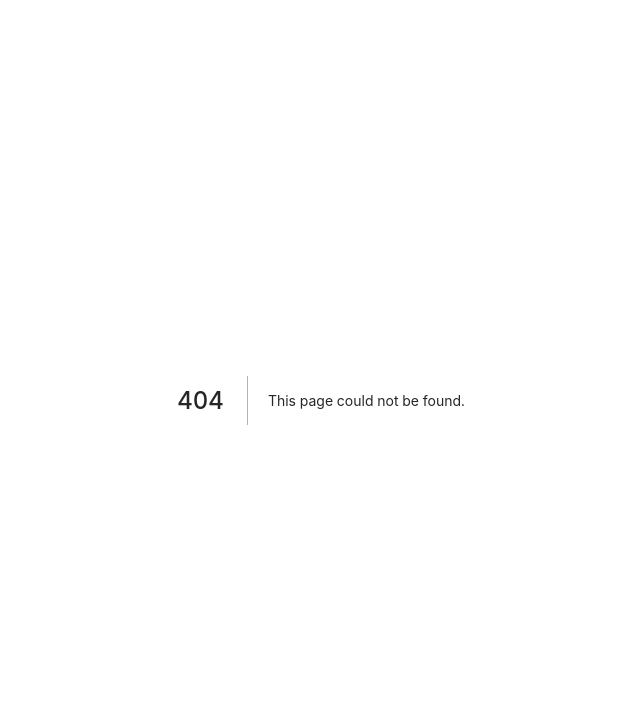
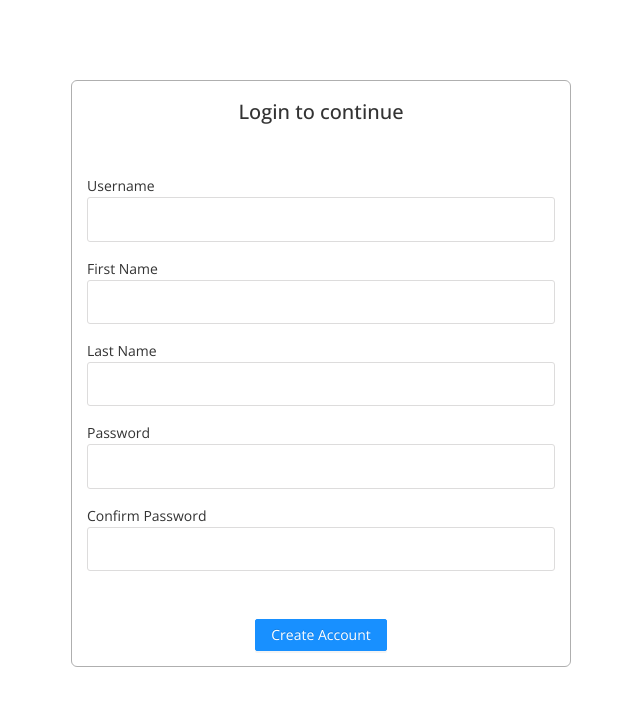
Before and after one commit to karan-c/twitterlite-frontend, a Next.js app: page /create-account in a window 1280 px wide. Before the commit this address had no page. Shown: the top 706 px of the page, without its empty margins (319-959 px from the left). Built offline with nearby package versions, Linux system fonts and the light colour scheme.

Commit message:
create-account page added

```diff
--- a/components/TweetList.js
+++ b/components/TweetList.js
@@ -132,7 +132,7 @@ export default function TweetList({ tweetList, isLogin, hideCreateBlock, fetchTw
 				onCancel={() => { setLoginModalVisible(false)}}
 				cancelText={"Skip"}
 			>
-				<div>Please Login to continue</div>
+				<div>Please Login to perform this action</div>
 			</Modal>
             <Modal
 				visible={showRetweetModal}
--- a/package.json
+++ b/package.json
@@ -16,7 +16,8 @@
     "moment": "^2.29.1",
     "next": "12.0.7",
     "react": "17.0.2",
-    "react-dom": "17.0.2"
+    "react-dom": "17.0.2",
+    "universal-cookie": "^4.0.4"
   },
   "devDependencies": {
     "eslint": "8.4.1",
--- /dev/null
+++ b/pages/create-account.js
@@ -0,0 +1,92 @@
+import { Button } from 'antd';
+import React, { useState, useEffect } from 'react';
+import { Utils } from '../utils/utils';
+import axios from 'axios';
+import { useRouter } from 'next/router';
+import Cookies from 'universal-cookie';
+
+export default function Login (props) {
+    const [username, setUsername] = useState('')
+    const [password, setPassword] = useState('')
+    const [confirmPassword, setConfirmPassword] = useState('')
+    const [firstname, setFirstname] = useState('')
+    const [lastname, setLastname] = useState('')
+    const [showErrMag, setShowErrMag] = useState(false)
+    const router = useRouter()
+    const cookie = new Cookies()
+
+    useEffect(() => {
+        if (localStorage.getItem('access_token')) {
+            router.push('/')
+        }
+    }, [])
+
+    const validateData = () => {
+        if (username === '' || password === '' || firstname === '' || lastname === '' || password !== confirmPassword) {
+            setShowErrMag(true)
+            return false
+        }
+        return true
+    }
+    const submitCreateAccount = () => {
+        if (!validateData()) {
+            return
+        }
+        let api = Utils.getApiEndpoint('create-account')
+        let body = {
+            "user_name": username,
+            "password": password,
+            "first_name": firstname,
+            "last_name": lastname
+        }
+        axios.post(api, body).then((res) => {
+            if (res.status === 201) {
+                cookie.set('show_register_msg', true)
+                router.push('/login')
+            }
+        }).catch(err => {
+            console.log(err.response);
+            if (err.response.status === 400) {
+                let alertmsg = 'Please solve following issues\r\n'
+                for (let key in err.response.data) {
+                    alertmsg += `\xb7 ${err.response.data[key]}`
+                    alertmsg += '\r\n'
+                }
+                alert(alertmsg)
+            }
+        })
+    }
+
+    const handlePasswordKeyDown = (e) => {
+        if (e.key === 'Enter') {
+            submitCreateAccount()
+        }
+    }
+
+    return(
+        <div className='login-box'>
+            <div className='title'>Login to continue</div>
+            <div className='form-box'>
+                <div className='label'>Username</div>
+                <input type={"text"} value={username} onChange={(e) => { setUsername(e.target.value) }}/>
+                {showErrMag && username === '' && <div className='err-msg'>*Please provide username</div>}
+                <div className='label'>First Name</div>
+                <input value={firstname} onChange={(e) => { setFirstname(e.target.value) }} />
+                {showErrMag && firstname === '' && <div className='err-msg'>*Please provide First Name</div>}
+                <div className='label'>Last Name</div>
+                <input value={lastname} onChange={(e) => { setLastname(e.target.value) }} />
+                {showErrMag && lastname === '' && <div className='err-msg'>*Please provide Last Name</div>}
+                <div className='label'>Password</div>
+                <input type="password" value={password} onChange={(e) => { setPassword(e.target.value) }}/>
+                {showErrMag && password === '' && <div className='err-msg'>*Please provide password</div>}
+                <div className='label'>Confirm Password</div>
+                <input type="password" value={confirmPassword} onChange={(e) => { setConfirmPassword(e.target.value) }} onKeyDown={handlePasswordKeyDown}/>
+                {showErrMag && confirmPassword === '' && <div className='err-msg'>*Please provide password</div>}
+                {showErrMag && confirmPassword !== password && <div className='err-msg'>*Password does not match</div>}
+                <div className='mt-5 mx-auto fit-content'>
+                    <Button type='primary' size='middle' onClick={(e) => submitCreateAccount()}>Create Account</Button>
+                </div>
+            </div>
+        </div>
+    )
+}
--- a/utils/utils.js
+++ b/utils/utils.js
@@ -30,6 +30,8 @@ export class Utils {
                 return gatewayPath + 'tweets-by-username/';
             case 'follow-user':
                 return gatewayPath + 'follow-user/';
+            case 'create-account':
+                return gatewayPath + 'register-user/';
             default:
                 return '';
         }
```
Also changed, not shown: pages/login.js (+7 -1 lines), 1 other file (tests, documents, lock files or other folders).
